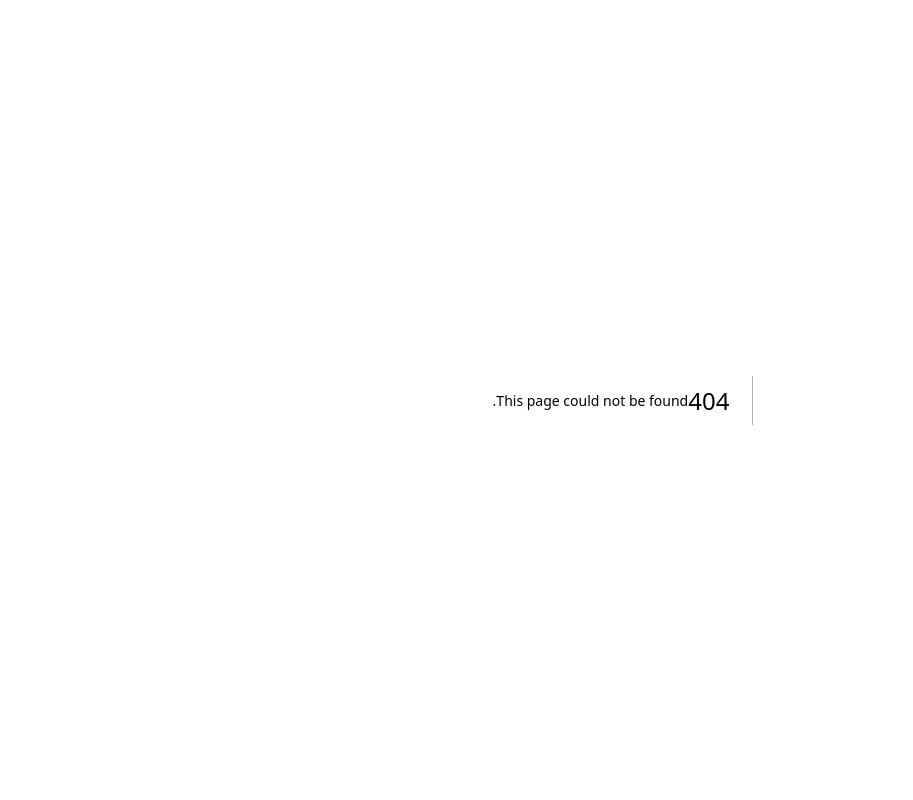
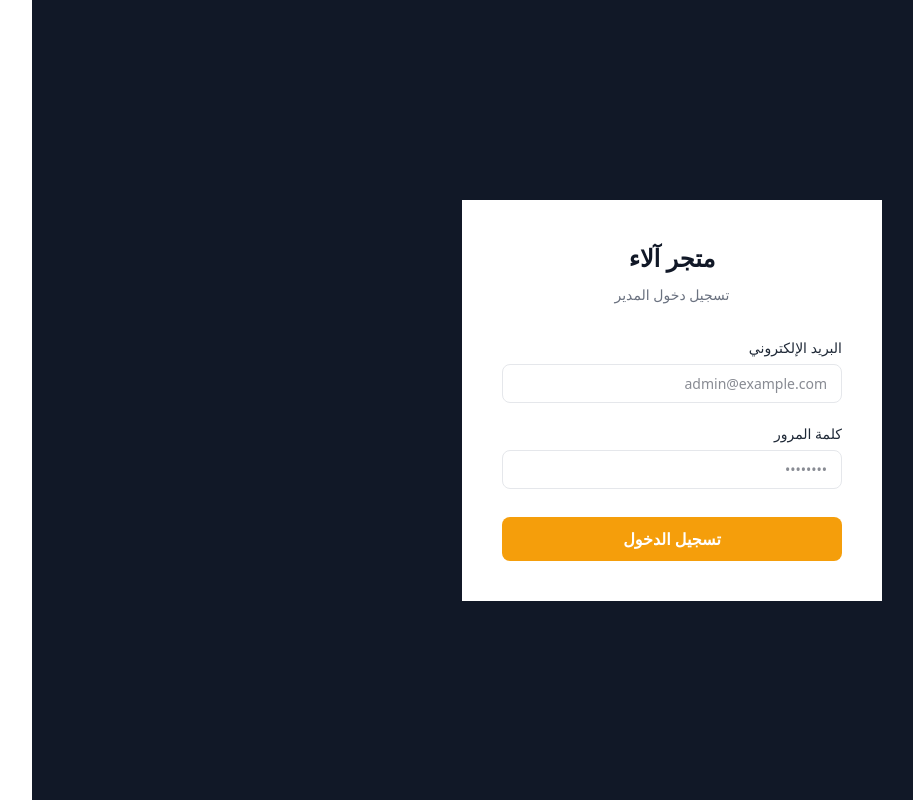
Before and after one commit to Amaribrahim-1/alaa-shop, a Next.js app: page /admin/login in a window 1280 px wide. Before the commit this address had no page. Shown: the whole page, without its empty margins (49-962 px from the left). Built offline with nearby package versions, Linux system fonts and the light colour scheme.

Commit message:
feat: add admin login page with Zod validation and Supabase auth

```diff
--- /dev/null
+++ b/src/actions/auth.ts
@@ -0,0 +1,27 @@
+// src/actions/auth.ts
+'use server';
+
+import { redirect } from 'next/navigation';
+import { createClient } from '@/lib/supabase/server';
+import { adminLoginSchema } from '@/schemas/auth';
+
+export async function adminLogin(formData: FormData) {
+    const raw = {
+        email: formData.get('email') as string,
+        password: formData.get('password') as string,
+    };
+
+    const parsed = adminLoginSchema.safeParse(raw);
+    if (!parsed.success) {
+        return { error: 'بيانات غير صالحة' };
+    }
+
+    const supabase = await createClient();
+    const { error } = await supabase.auth.signInWithPassword(parsed.data);
+
+    if (error) {
+        return { error: 'البريد الإلكتروني أو كلمة المرور غير صحيحة' };
+    }
+
+    redirect('/admin');
+}
--- /dev/null
+++ b/src/app/admin/login/page.tsx
@@ -0,0 +1,41 @@
+// src/app/admin/login/page.tsx
+import AdminLoginForm from '@/components/admin/AdminLoginForm';
+
+export const metadata = {
+    title: 'تسجيل الدخول | لوحة إدارة متجر آلاء',
+};
+
+export default function AdminLoginPage() {
+    return (
+        <div style={{
+            minHeight: '100vh',
+            backgroundColor: 'var(--color-surface-900)',
+            display: 'flex',
+            alignItems: 'center',
+            justifyContent: 'center',
+            padding: '1.5rem',
+            direction: 'rtl',
+        }}>
+            <div style={{
+                width: '100%',
+                maxWidth: '420px',
+                backgroundColor: 'var(--color-surface-0)',
+                borderRadius: 'var(--radius-xl)',
+                padding: '2.5rem',
+                boxShadow: 'var(--shadow-modal)',
+            }}>
+                {/* Header */}
+                <div style={{ textAlign: 'center', marginBottom: '2rem' }}>
+                    <h1 style={{ fontSize: '1.5rem', fontWeight: 700, color: 'var(--color-surface-900)', marginBottom: '0.5rem' }}>
+                        متجر آلاء
+                    </h1>
+                    <p style={{ fontSize: '0.875rem', color: 'var(--color-status-cancelled)' }}>
+                        تسجيل دخول المدير
+                    </p>
+                </div>
+
+                <AdminLoginForm />
+            </div>
+        </div>
+    );
+}
--- /dev/null
+++ b/src/components/admin/AdminLoginForm.tsx
@@ -0,0 +1,95 @@
+// src/components/admin/AdminLoginForm.tsx
+'use client';
+
+import { useForm } from 'react-hook-form';
+import { zodResolver } from '@hookform/resolvers/zod';
+import { adminLoginSchema, AdminLoginInput } from '@/schemas/auth';
+import { adminLogin } from '@/actions/auth';
+import { useState } from 'react';
+
+export default function AdminLoginForm() {
+    const [serverError, setServerError] = useState<string | null>(null);
+    const [loading, setLoading] = useState(false);
+
+    const {
+        register,
+        handleSubmit,
+        formState: { errors },
+    } = useForm<AdminLoginInput>({
+        resolver: zodResolver(adminLoginSchema),
+    });
+
+    async function onSubmit(data: AdminLoginInput) {
+        setLoading(true);
+        setServerError(null);
+        const fd = new FormData();
+        fd.append('email', data.email);
+        fd.append('password', data.password);
+        const result = await adminLogin(fd);
+        if (result?.error) {
+            setServerError(result.error);
+            setLoading(false);
+        }
+        // On success, adminLogin calls redirect() server-side — no client handling needed.
+    }
+
+    return (
+        <form onSubmit={handleSubmit(onSubmit)} style={{ display: 'flex', flexDirection: 'column', gap: '1.25rem' }}>
+            {serverError && (
+                <div style={{
+                    padding: '0.75rem 1rem',
+                    backgroundColor: '#fef2f2',
+                    border: '1px solid #fecaca',
+                    borderRadius: 'var(--radius-md)',
+                    color: 'var(--color-danger)',
+                    fontSize: '0.875rem',
+                }}>
+                    {serverError}
+                </div>
+            )}
+
+            <div style={{ display: 'flex', flexDirection: 'column', gap: '0.375rem' }}>
+                <label htmlFor="email" style={{ fontSize: '0.875rem', fontWeight: 500, color: 'var(--color-surface-800)' }}>
+                    البريد الإلكتروني
+                </label>
+                <input
+                    id="email"
+                    type="email"
+                    autoComplete="email"
+                    className="input"
+                    placeholder="admin@example.com"
+                    {...register('email')}
+                />
+                {errors.email && (
+                    <span style={{ fontSize: '0.75rem', color: 'var(--color-danger)' }}>{errors.email.message}</span>
+                )}
+            </div>
+
+            <div style={{ display: 'flex', flexDirection: 'column', gap: '0.375rem' }}>
+                <label htmlFor="password" style={{ fontSize: '0.875rem', fontWeight: 500, color: 'var(--color-surface-800)' }}>
+                    كلمة المرور
+                </label>
+                <input
+                    id="password"
+                    type="password"
+                    autoComplete="current-password"
+                    className="input"
+                    placeholder="••••••••"
+                    {...register('password')}
+                />
+                {errors.password && (
+                    <span style={{ fontSize: '0.75rem', color: 'var(--color-danger)' }}>{errors.password.message}</span>
+                )}
+            </div>
+
+            <button
+                type="submit"
+                className="btn-primary"
+                disabled={loading}
+                style={{ marginTop: '0.5rem', height: '2.75rem' }}
+            >
+                {loading ? 'جارٍ تسجيل الدخول...' : 'تسجيل الدخول'}
+            </button>
+        </form>
+    );
+}
--- /dev/null
+++ b/src/schemas/auth.ts
@@ -0,0 +1,9 @@
+// src/schemas/auth.ts
+import { z } from 'zod';
+
+export const adminLoginSchema = z.object({
+    email: z.string().email({ message: 'بريد إلكتروني غير صالح' }),
+    password: z.string().min(6, { message: 'كلمة المرور قصيرة جداً' }),
+});
+
+export type AdminLoginInput = z.infer<typeof adminLoginSchema>;
```
Also changed, not shown: src/app/admin/(shell)/layout.tsx (renamed from src/app/admin/layout.tsx).
